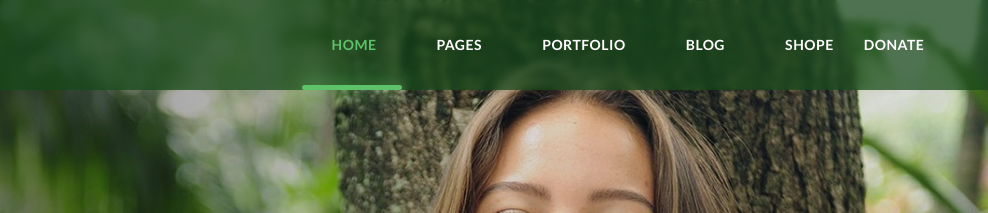
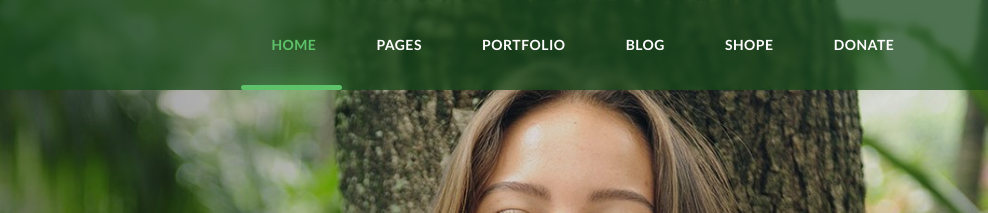
Before and after one commit to xubayers/green-nature, a plain HTML site: page index.html in a window 1280 px wide. Shown: the top 213 px of the page, 292-1280 px from the left. Drawn offline with Linux system fonts and the light colour scheme.

Commit message:
last commit

```diff
--- a/index.html
+++ b/index.html
@@ -55,7 +55,7 @@
               <li>my account</li>
             </ul>
           </li>
-          <p class="donate-btn">Donate</p>
+          <li>Donate</li>
           <div class="marker"></div>
         </ul>
         <div class="bars">
```
